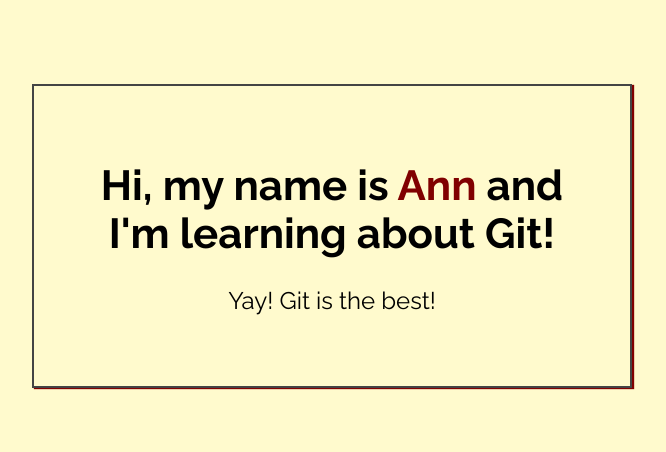
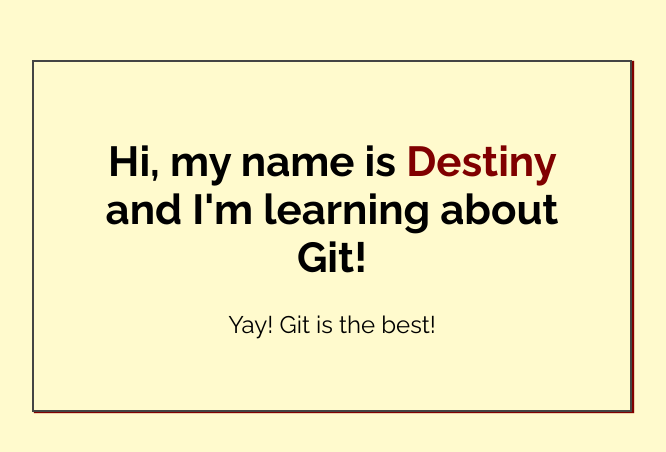
Before and after one commit to destiny1s/my-first-repo, a plain HTML site: page index.html in a window 1280 px wide. Shown: the part 164-616 px from the top of the page, without its empty margins (308-974 px from the left). Drawn offline with Linux system fonts and the light colour scheme.

Commit message:
Added name to index.html

```diff
--- a/index.html
+++ b/index.html
@@ -14,7 +14,7 @@
 <body>
 
     <div class="greeting">
-        <h1>Hi, my name is <span class="highlight">Ann</span> and I'm learning about Git! </h1>
+        <h1>Hi, my name is <span class="highlight">Destiny</span> and I'm learning about Git! </h1>
 
         <p>Yay! Git is the best!</p>
     </div>
```
